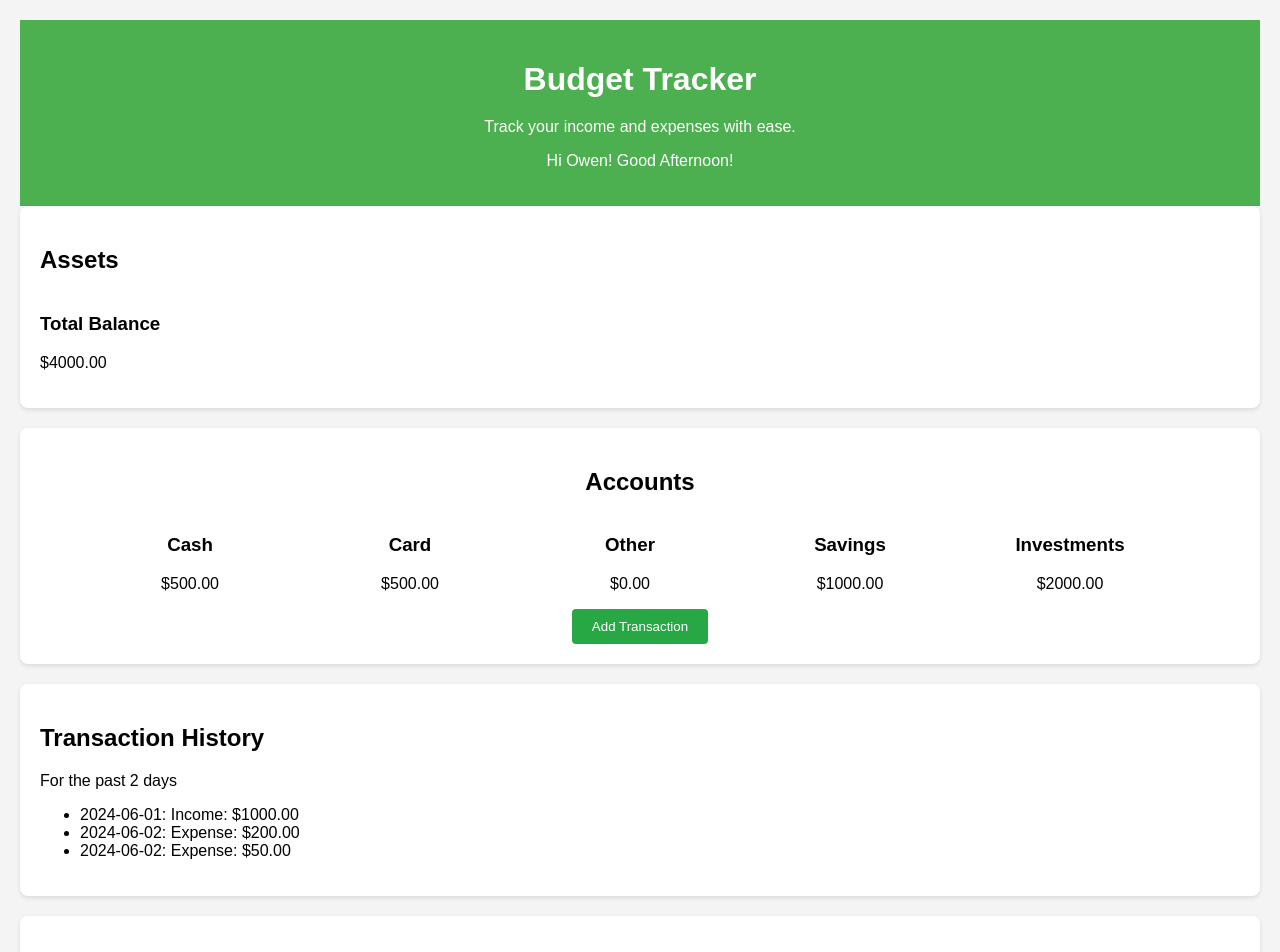
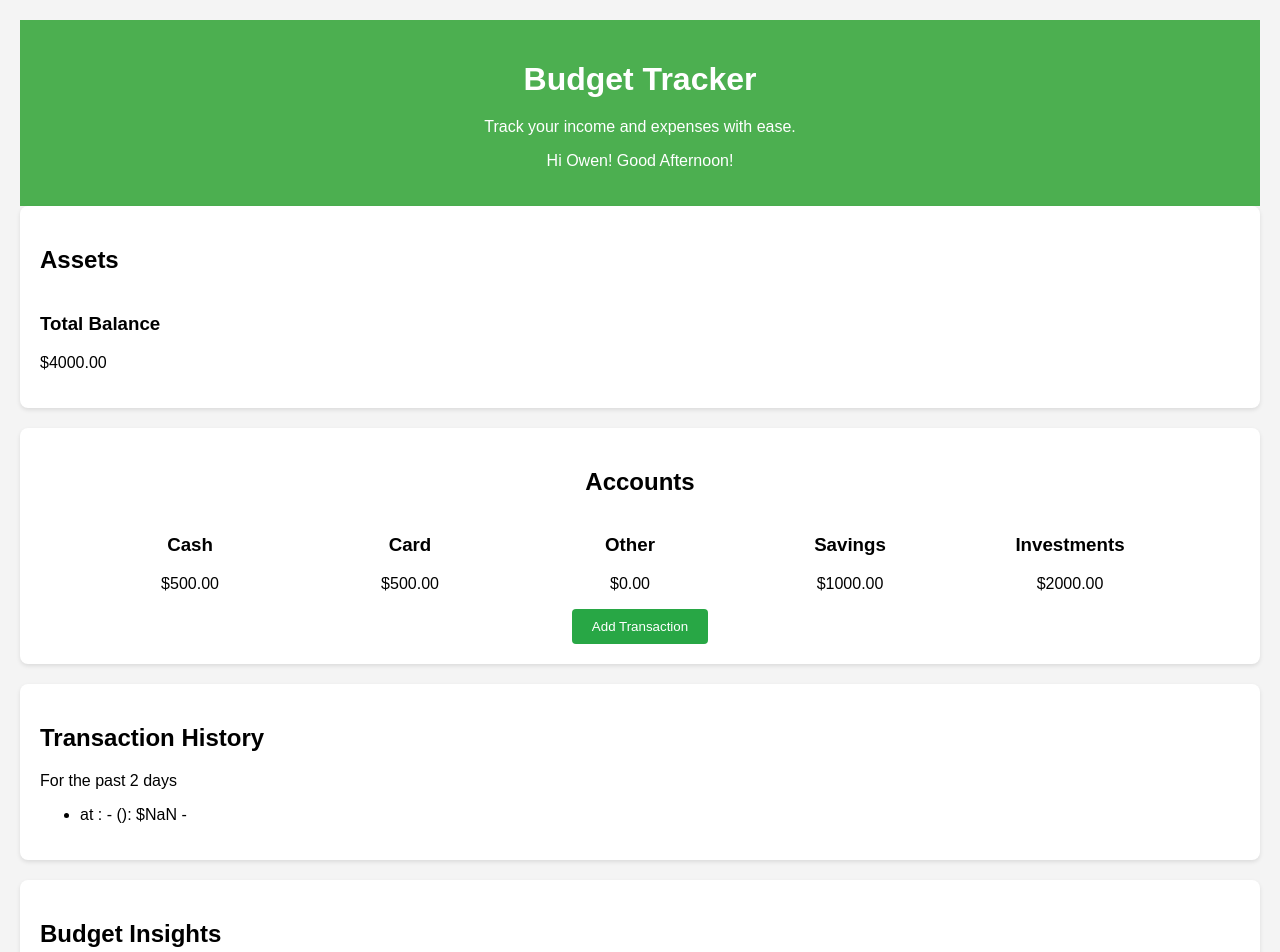
Before and after one commit to iamoen28/budget-tracker, a React (Vite) app in the folder budget_tracker/: page / in a window 1280 px wide. Shown: the top 952 px of the page. Built offline with nearby package versions, Linux system fonts and the light colour scheme.

Commit message:
Transaction History working. Also, I have added the date and time information of a transaction

```diff
--- a/budget_tracker/src/App.jsx
+++ b/budget_tracker/src/App.jsx
@@ -55,18 +55,15 @@ const App = () => {
   const accountTypes = account.map(account => account.name) //get the account types from the account state, soon will be connected to database
 
   //dummy transaction data for the past 2 days, soon will be connected to database
-  const transactionData = [
-    { date: '2024-06-01', type: 'Income', amount: 1000 },
-    { date: '2024-06-02', type: 'Expense', amount: 200 },
-    { date: '2024-06-02', type: 'Expense', amount: 50 },
-  ]
-
+  const transactionData = []
+  const [transactiondata, setTransactiondata] = useState([0])
 
   //modal
   const [isModalOpen, setIsModalOpen] = useState(false)
 
-  const handleAddTransaction = (type, category, accountType, amount, description) => {
-    console.log('New transaction added:', { type, category, accountType, amount, description })
+  const handleAddTransaction = (date, time, type, category, accountType, amount, description) => {
+    console.log('New transaction added:', { date, time, type, category, accountType, amount, description })
+    setTransactiondata(prev => [...prev, { date, time, type, category, accountType, amount, description }]) //add the new transaction to the transaction data state
     if (type === 'Income') {
       setAccounts(prev => prev.map((account, index) => {
         if (account.name === accountType) {
@@ -117,12 +114,16 @@ const App = () => {
         <h2>Transaction History</h2>
         <p>For the past 2 days</p>
         <ul>
-          {transactionData.map((tx, index) => (
+          {transactiondata.map((tx, index) => (
           <TransactionList
             key={index}
             date={tx.date}
+            time={tx.time}
             type={tx.type}
+            category={tx.category}
+            accountType={tx.accountType}
             amount={tx.amount}
+            description={tx.description}
           />
         ))}
         </ul>
--- a/budget_tracker/src/components/Transactions/TransactionForm.jsx
+++ b/budget_tracker/src/components/Transactions/TransactionForm.jsx
@@ -16,7 +16,17 @@ const Dropdown = ({ options, value, onChange }) => (
 
 //create a form component for adding transactions, with dropdowns for type, category, and account type, and input fields for amount and description. It should handle form submission and call the onAdd function passed as a prop with the transaction details.
 const TransactionForm = ({ onAdd, categories, accountTypes }) => {
-
+  const [date, setDate] = useState(
+    new Date().toLocaleDateString('en-CA', { timeZone: 'Asia/Manila' })
+);
+  const [time, setTime] = useState(
+    new Date().toLocaleTimeString('en-GB', {
+      timeZone: 'Asia/Manila',
+      hour: '2-digit',
+      minute: '2-digit',
+      hour12: false
+    })
+  );
 
   const [type, setType] = useState('Income') //state for the type of transaction, default is income
   //category should be based on the type, so if type is income, category should be based on the income categories, and if type is expense, category should be based on the expense categories. This will be implemented in the future when the categories are connected to the database.
@@ -33,13 +43,15 @@ const TransactionForm = ({ onAdd, categories, accountTypes }) => {
 
   const handleSubmit = (e) => {
       e.preventDefault() //prevent the default form submission behavior
-      onAdd(type, category, accountType, parseFloat(amount), description) //call the onAdd function passed as a prop with the transaction details
+      onAdd(date, time, type, category, accountType, parseFloat(amount), description) //call the onAdd function passed as a prop with the transaction details
       setAmount('') //reset the amount field to an empty string
       setDescription('') //reset the description field to an empty string
   }
 
   return (
       <form onSubmit={handleSubmit}>
+        <input type="date" value={date} onChange={(e) => setDate(e.target.value)} />
+        <input type="time" value={time} onChange={(e) => setTime(e.target.value)} />
         <Dropdown options={['Income', 'Expense', 'Transfer']} value={type} onChange={handleTypeChange} />
         <Dropdown options={categories[type]} value={category} onChange={(e) => setCategory(e.target.value)} />
         <Dropdown options={accountTypes} value={accountType} onChange={(e) => setAccountType(e.target.value)} />
--- a/budget_tracker/src/components/Transactions/TransactionsList.jsx
+++ b/budget_tracker/src/components/Transactions/TransactionsList.jsx
@@ -1,6 +1,8 @@
 //transaction history list item component
-const TransactionList = ({ date ,type, amount }) => (
-  <li>{date}: {type}: ${amount.toFixed(2)}</li>
+const TransactionList = ({ date, time, type, category, accountType, amount, description }) => (
+  <li>
+    {date} at {time}: {type} - {category} ({accountType}): ${parseFloat(amount).toFixed(2)} - {description}
+  </li>
 )
 
 export default TransactionList
```
Lines whose indentation alone changed are shown as unchanged.
